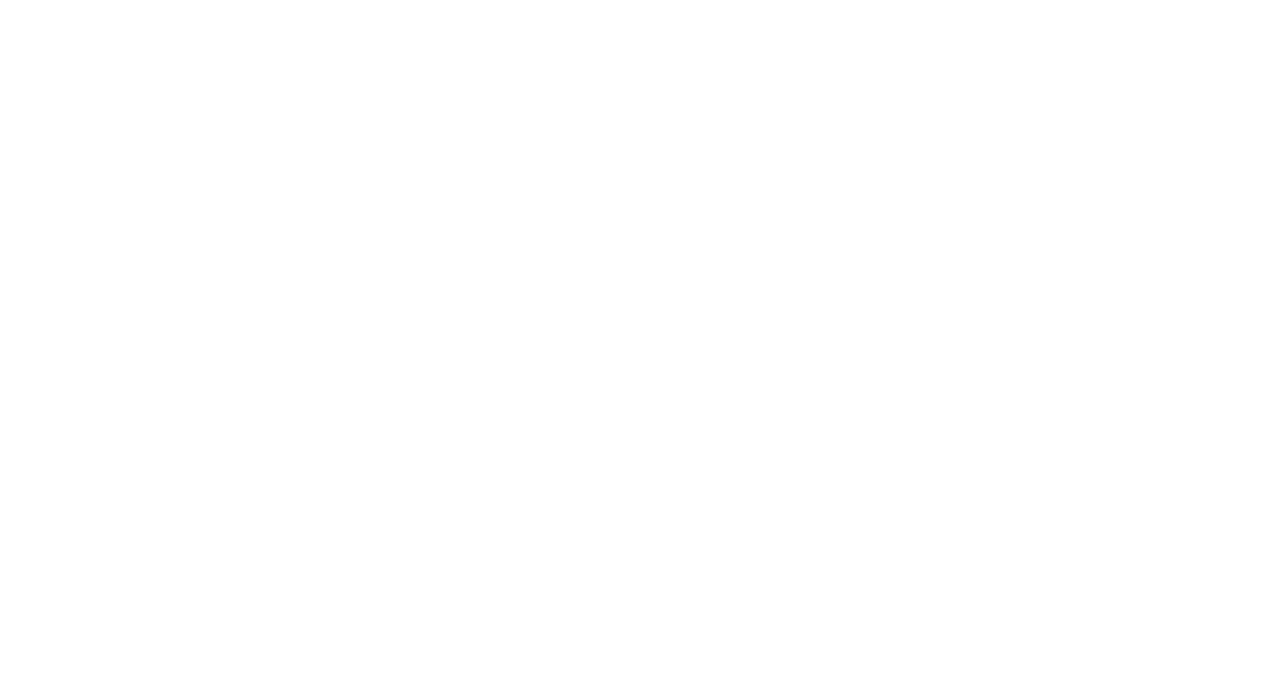
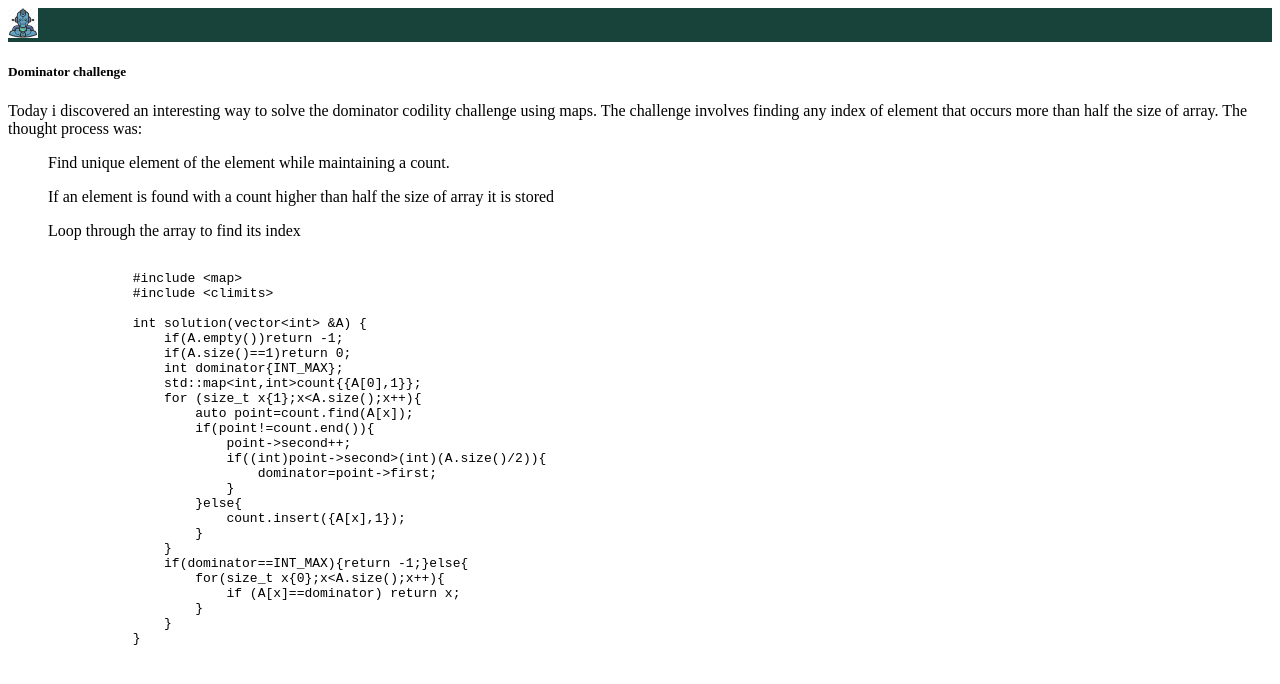
Before and after one commit to paulwainaina/paulwainaina.github.io, a plain HTML site: page index.html in a window 1280 px wide. Drawn offline with nearby package versions, Linux system fonts and the light colour scheme.

Commit message:
Dominator

```diff
--- a/index.html
+++ b/index.html
@@ -1,3 +1,4 @@
+<!DOCTYPE html>
 <html lang="en">
     <head>
         <script src="https://cdn.jsdelivr.net/npm/@popperjs/core@2.9.2/dist/umd/popper.min.js" integrity="sha384-IQsoLXl5PILFhosVNubq5LC7Qb9DXgDA9i+tQ8Zj3iwWAwPtgFTxbJ8NT4GN1R8p" crossorigin="anonymous"></script>
@@ -6,6 +7,53 @@
         <title >Paul Wainaina</title>
     </head>
     <body>
+        <nav class="navbar navbar-light" style="background-color: #18433a;">
+            <a class="navbar-brand" href="#">
+                <img src="./favicon.png" width="30" height="30" alt="">
+            </a>
+        </nav>
 
+        <div class="container">
+            <p>
+                <h5>Dominator challenge</h5>
+                Today i discovered an interesting way to solve the dominator codility challenge using maps.
+                The challenge involves finding any index of element that occurs more than half the size of array.
+
+                The thought process was:
+                <ol>Find unique element of the element while maintaining a count.</ol>
+                <ol>If an element is found with a count higher than half the size of array it is stored</ol>
+                <ol>Loop through the array to find its index</ol>
+             </p>
+                <pre>
+                <code >
+                #include &ltmap>
+                #include &ltclimits>
+
+                int solution(vector&ltint> &A) {
+                    if(A.empty())return -1;
+                    if(A.size()==1)return 0;
+                    int dominator{INT_MAX};
+                    std::map&ltint,int>count{{A[0],1}};
+                    for (size_t x{1};x&ltA.size();x++){
+                        auto point=count.find(A[x]);
+                        if(point!=count.end()){
+                            point->second++;
+                            if((int)point->second>(int)(A.size()/2)){
+                                dominator=point->first;
+                            }
+                        }else{
+                            count.insert({A[x],1});
+                        }
+                    }
+                    if(dominator==INT_MAX){return -1;}else{
+                        for(size_t x{0};x&ltA.size();x++){
+                            if (A[x]==dominator) return x;
+                        }
+                    }
+                }
+                </code>
+                </pre>
+
+        </div>
     </body>
 </html>
```
Also changed, not shown: favicon.png (added).
